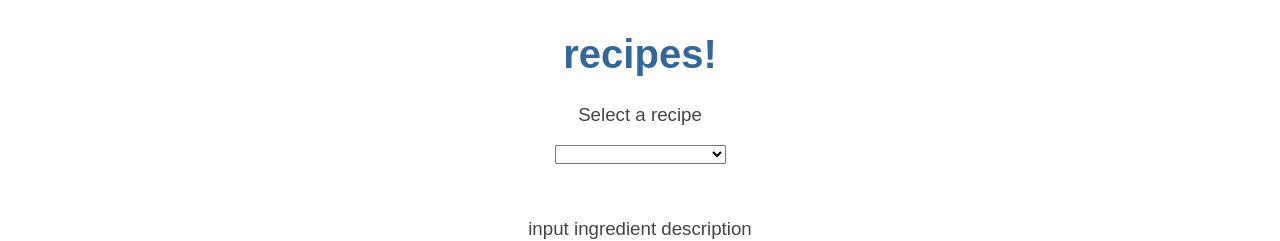
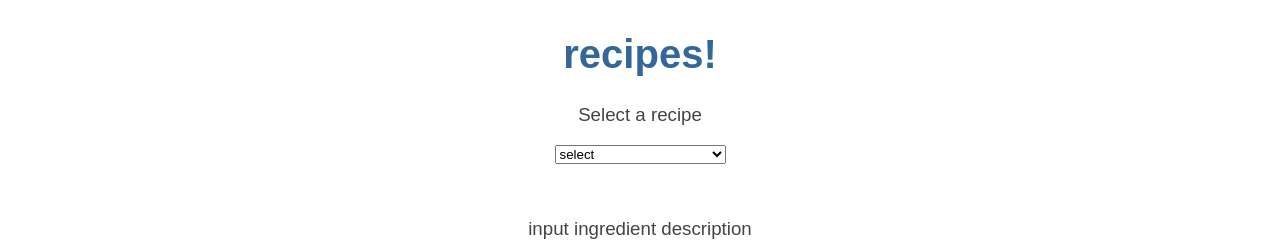
Before and after one commit to sbaibos/recipes, an Angular app: page / in a window 1280 px wide. Shown: the top 241 px of the page. Built offline with nearby package versions, Linux system fonts and the light colour scheme.

Commit message:
fix the select form to have a default value

```diff
--- a/src/app/components/recipe/recipe.component.html
+++ b/src/app/components/recipe/recipe.component.html
@@ -7,7 +7,7 @@
 
 <h3>Select a recipe</h3>
     <select [(ngModel)]="selectedRecipeModel" >
-      <option>select</option>
+      <option   [value]=null>select</option>
       <option *ngFor="let recipe of recipes" [ngValue]="recipe.recipe_id">{{recipe.recipe_name}}</option>
     </select>
     <br>
--- a/src/app/components/recipe/recipe.component.ts
+++ b/src/app/components/recipe/recipe.component.ts
@@ -21,6 +21,8 @@ export class RecipeComponent implements OnInit {
   users: Object;
   recipes = RECIPES; //recipes  mockfile
   ingredients = INGREDIENTS;//ingredients  mockfile
+
+  selectedRecipeModel = null;
 
      form :FormGroup;
     ingredient_sum:number
```
